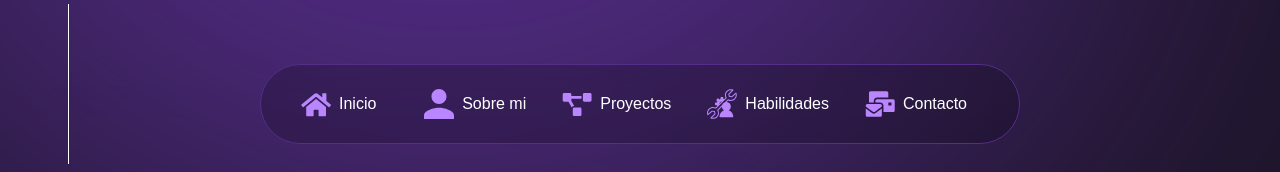
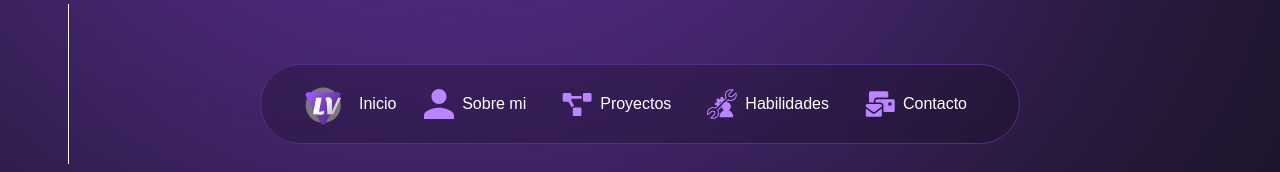
Before and after one commit to LUISVILL02/Portafolio, a React (Vite) app: page / in a window 1280 px wide. Shown: the top 172 px of the page. Built offline with nearby package versions, Linux system fonts and the light colour scheme.

Commit message:
Update favicon and add Icon component; enhance Navbar and Socials layout for improved responsiveness

```diff
--- a/index.html
+++ b/index.html
@@ -2,7 +2,7 @@
 <html lang="en">
   <head>
     <meta charset="UTF-8" />
-    <link rel="icon" type="image/svg+xml" href="/vite.svg" />
+    <link rel="icon" type="image/svg+xml" href="/icon.svg" />
     <meta name="viewport" content="width=device-width, initial-scale=1.0" />
     <title>Luisvill.dev</title>
   </head>
--- /dev/null
+++ b/src/components/icons/Icon.tsx
@@ -0,0 +1,21 @@
+
+
+export const Icon = (prop: {className?: string}) => {
+  return (
+    <svg width="398" height="375" viewBox="0 0 398 375" fill="none" xmlns="http://www.w3.org/2000/svg" className={prop.className}>
+        <circle cx="177" cy="197" r="140" fill="#787878"/>
+        <path d="M194.073 342.667C186.5 356.6 166.5 356.6 158.928 342.667L39.7065 123.3C32.4637 109.974 42.1112 93.75 57.279 93.75L295.721 93.75C310.889 93.75 320.536 109.974 313.294 123.3L194.073 342.667Z" fill="url(#paint0_linear_373_100)"/>
+        <path d="M181 239.2C183.533 242.4 184.8 247.133 184.8 253.4C184.8 259.533 182.4 264.533 177.6 268.4C172.933 272.133 166.467 274 158.2 274C153.4 274 147.267 273.467 139.8 272.4C125.133 270.133 115.667 269 111.4 269C107.267 269 104.333 269.133 102.6 269.4C100.867 269.533 98.6 269.733 95.8 270L120 138H163.8L143.8 248C145.533 248.267 147.2 248.4 148.8 248.4H153.8C165 248.4 174.067 245.333 181 239.2ZM194.002 146C197.868 138 205.135 134 215.802 134C226.602 134 234.468 137.133 239.402 143.4C244.468 149.533 247.002 159.733 247.002 174V245.4L295.602 138.2H319.402L257.202 270H210.402L204.402 174C204.002 166.933 202.802 161 200.802 156.2C198.935 151.4 196.668 148 194.002 146Z" fill="url(#paint1_linear_373_100)"/>
+        <defs>
+        <linearGradient id="paint0_linear_373_100" x1="55.5" y1="110.5" x2="230.5" y2="257" gradientUnits="userSpaceOnUse">
+        <stop stop-color="#9F57FF"/>
+        <stop offset="1" stop-color="#603499"/>
+        </linearGradient>
+        <linearGradient id="paint1_linear_373_100" x1="170.5" y1="193" x2="303" y2="319.5" gradientUnits="userSpaceOnUse">
+        <stop stop-color="white"/>
+        <stop offset="1" stop-color="#999999"/>
+        </linearGradient>
+        </defs>
+    </svg>
+  )
+}
--- a/src/components/navbar/Navbar.tsx
+++ b/src/components/navbar/Navbar.tsx
@@ -6,6 +6,7 @@ import { useNavbar } from "../../hooks/useNavbar";
 import { useEffect, useState } from "react";
 import { CloseIcon } from "../icons/CloseIcon";
 import { MenuIcon } from "../icons/MenuIcon";
+import { Icon } from "../icons/Icon";
 
 export const Navbar = () => {
 
@@ -25,9 +26,9 @@ export const Navbar = () => {
       <header className="mb-40 2xl:h-[100px] 2xl:mb-32 xl:h-[80px] 3xl:h-[120px] lg:h-[60px]">
           <div onClick={() => setShowMen(!showMen)}
             className="fixed top-0 left-0 right-0 z-30 lg:hidden block bg-background-oval border border-[#552D8A]
-            h-max p-3 items-center cursor-pointer hover:bg-primary transition-colors
+            h-max p-3 items-center
           ">
-            <MenuIcon className="w-[30px] h-[30px]"/>
+            <MenuIcon className="w-[30px] h-[30px] cursor-pointer"/>
           </div>
           <div className={`fixed lg:hidden bg-purple-950 top-0 right-0 md:left-[70%] left-[50%] z-50
              w-full h-full transition-all
@@ -60,7 +61,7 @@ export const Navbar = () => {
               }
             onClick={() => window.scrollTo({ top: 0, behavior: 'smooth' })}
             >
-              <HomeIcon className="3xl:w-[39px] 2xl:w-[32px] xl:w-[30px] lg:w-[30px]"/> {scroll ? '' :
+              <Icon className="lg:w-[50px] lg:h-[50px]"/> {scroll ? '' :
               <span className="3xl:block 2xl:block xl:block lg:block">Inicio</span>}
             </p>
             <ul className={`flex gap-10 ${scroll ? 'flex-col gap-5 P-5 items-center' : '2xl:gap-3 xl:gap-3 lg:gap-0'}`}>
--- a/src/components/socials/Socials.tsx
+++ b/src/components/socials/Socials.tsx
@@ -5,14 +5,14 @@ import { Wapp } from '../icons/social/Wapp'
 
 export const Socials = () => {
   return (
-    <div className='md:flex md:flex-col md:top-0 md:left-[5%] fixed gap-[16px] md:gap-[5px] items-center
-                  flex flex-row top-0 right-3 md:right-[100%] z-40 backdrop-blur-md p-1 rounded-[10px]
+    <div className='lg:flex lg:flex-col lg:top-0 lg:left-[5%] fixed gap-[16px] lg:gap-[5px] items-center
+                  flex flex-row top-0 right-3 lg:right-[100%] z-40 backdrop-blur-md p-1 rounded-[10px]
     '
     style={{
       animation: "transform-social 3s ease-in-out"
     }}
     >
-        <div className='md:w-[1px] md:h-40 bg-white md:block hidden'></div>
+        <div className='lg:w-[1px] lg:h-40 bg-white lg:block hidden'></div>
         <a href="mailto:villamilluis123@gmail.com"><Email className='w-[30px] md:w-[30px] xl:w-[35px]'/></a>
         <a href="https://www.linkedin.com/in/luis-villamil-lv"><Linkedin className='w-[30px] md:w-[30px] xl:w-[35px]'/></a>
         <a href="https://github.com/LUISVILL02"><Github className='w-[30px] md:w-[30px] xl:w-[35px]'/></a>
```
Also changed, not shown: public/icon.svg (added).
